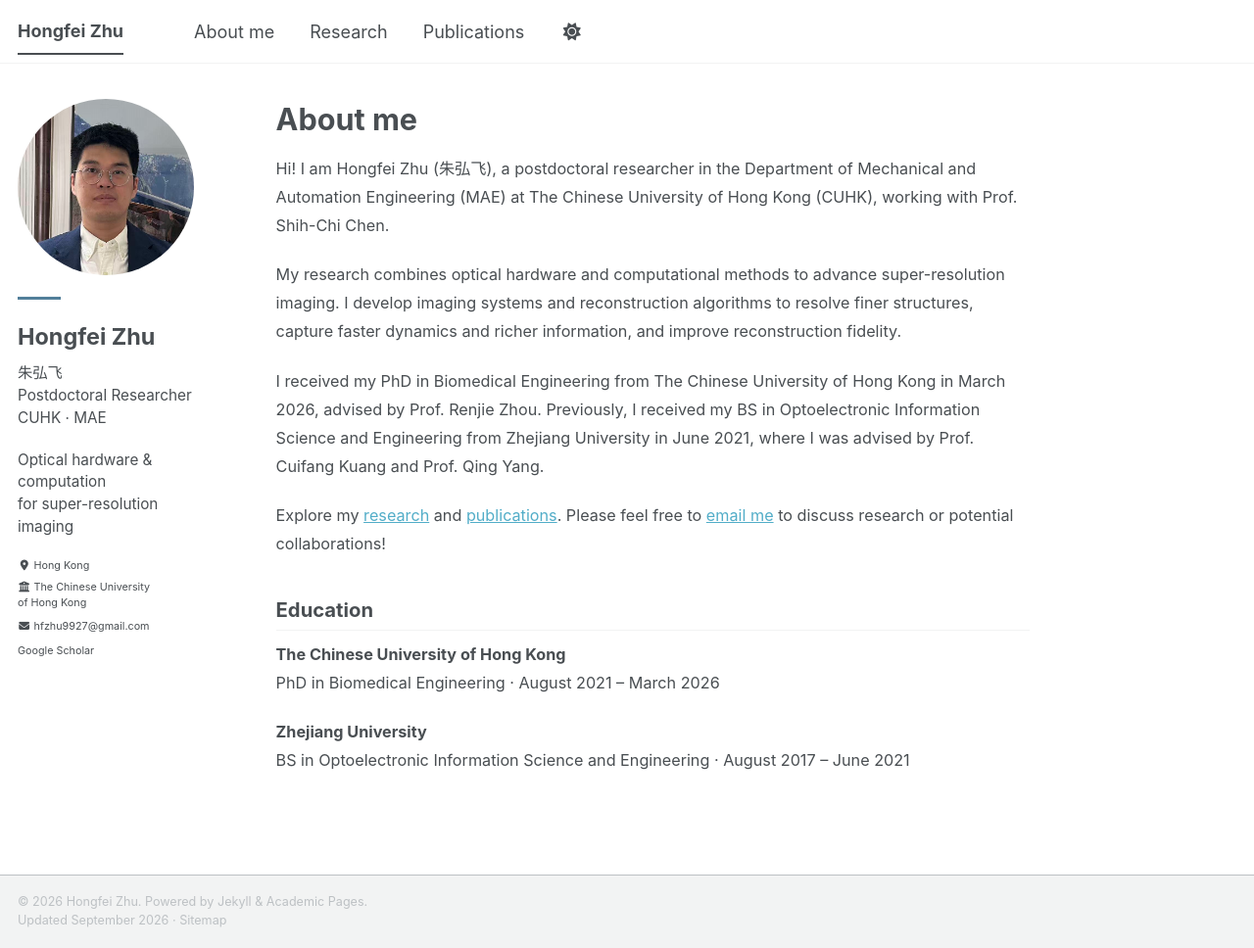
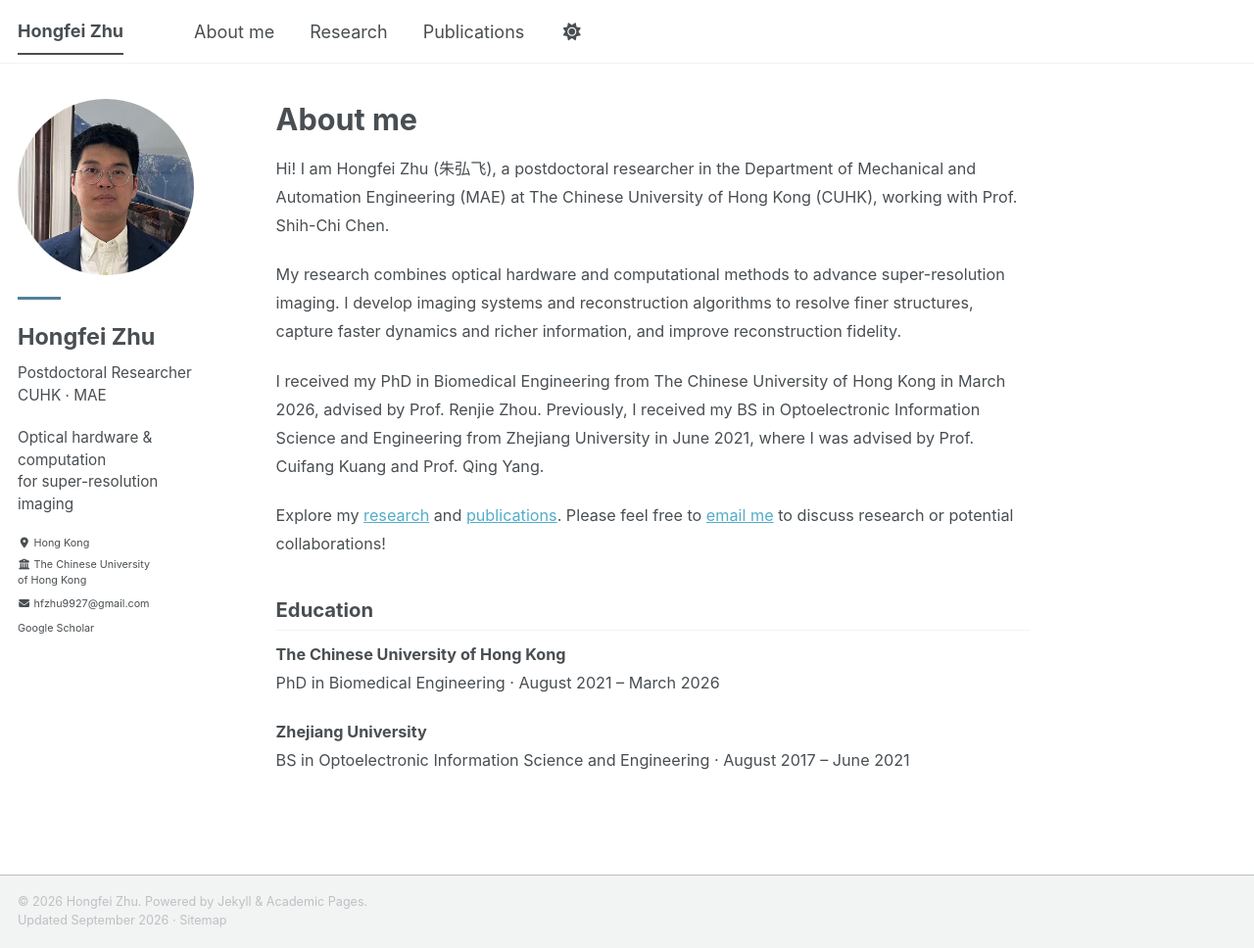
Before and after one commit to Hillbertju/hongfeizhu.github.io, a Jekyll site: the page built from _pages/about.md, in a window 1280 px wide and 968 px high. Shown: the whole window at 98% size. Built offline with Jekyll 4.4.1, drawn with Linux system fonts in a browser that asks for light colours; a style sheet for code colours, icons or effects is not loaded.

Commit message:
Add files via upload

```diff
--- a/_includes/author-profile.html
+++ b/_includes/author-profile.html
@@ -4,7 +4,7 @@
   <div class="profile-rule" aria-hidden="true"></div>
   <div class="author__content">
     <h3 class="author__name" itemprop="name">Hongfei Zhu</h3>
-    <p class="author__bio">朱弘飞<br>Postdoctoral Researcher<br>CUHK · MAE</p>
+    <p class="author__bio">Postdoctoral Researcher<br>CUHK · MAE</p>
     <p class="author__bio">Optical hardware &amp; computation<br>for super-resolution imaging</p>
   </div>
   <div class="author__urls-wrapper">
```
